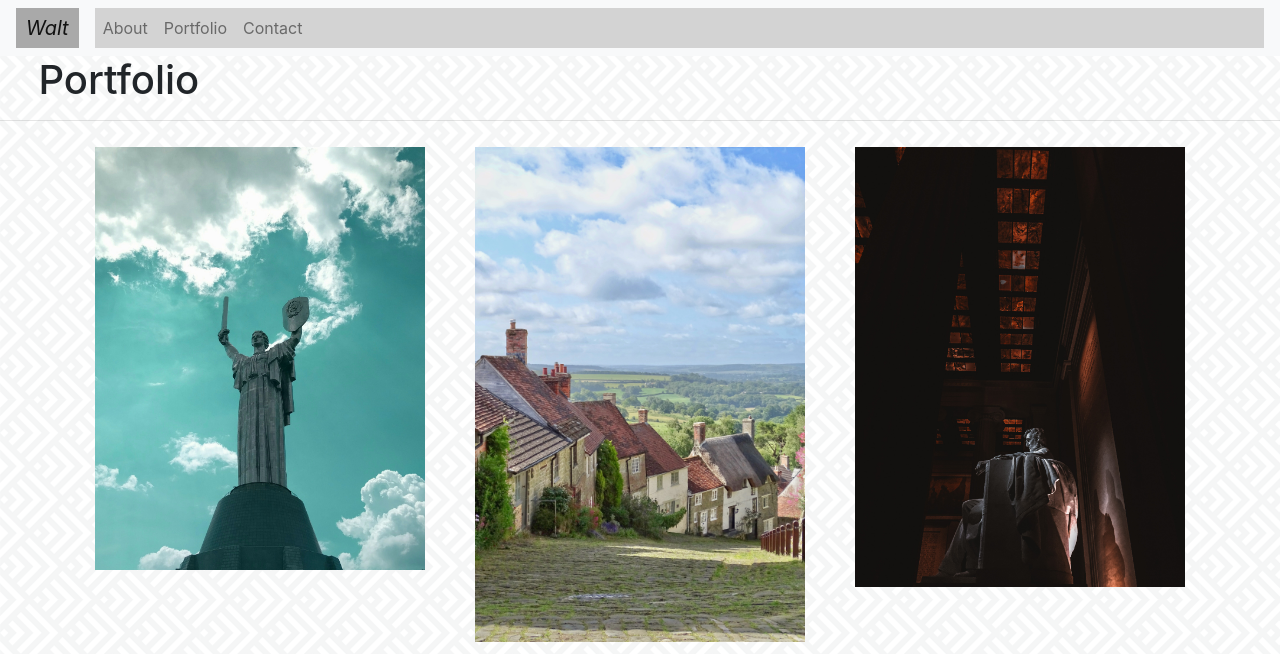
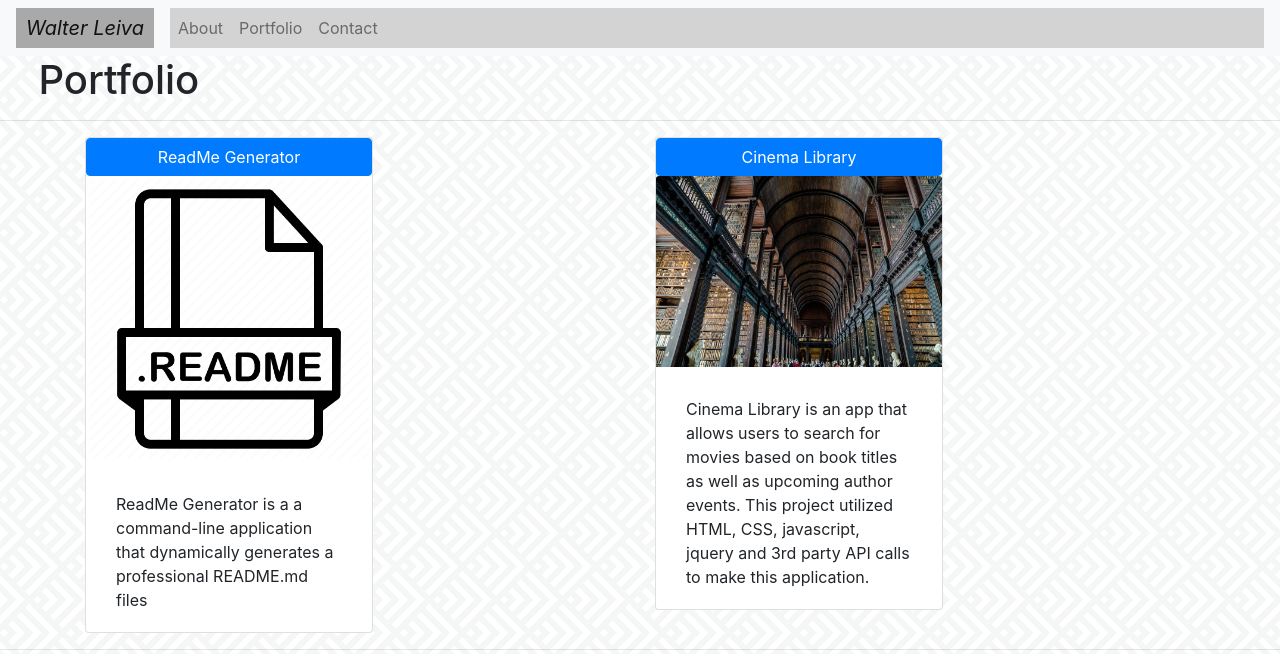
Before and after one commit to wleivax/HW2, a PHP site: page /portfolio.html in a window 1280 px wide. Shown: the top 654 px of the page. Run offline with PHP 8.4, Linux system fonts and the light colour scheme; grey boxes are pictures that could not be loaded.

Commit message:
portfolio update

```diff
--- a/portfolio.html
+++ b/portfolio.html
@@ -15,7 +15,7 @@
   <body>
 
     <nav class="navbar navbar-expand-lg navbar-light bg-light">
-        <name class="navbar-brand" href="./index.html">Walt</name>
+        <name class="navbar-brand" href="./index.html">Walter Leiva</name>
         <button class="navbar-toggler" type="button" data-toggle="collapse" data-target="#navbarNav" aria-controls="navbarNav" aria-expanded="false" aria-label="Toggle navigation">
           <span class="navbar-toggler-icon"></span>
         </button>
@@ -40,48 +40,32 @@
     <hr>
 
     <section>
-
       <div class="container">
         <div class="row">
           <div class="col-sm">
-            <img src="./Assets/Images/portfolio/andrii-leonov-Lx_O-PV2Afk-unsplash.jpg" class="img-fluid" alt="Responsive image">
+            <div class="card" style="width: 18rem;">
+              <a class="btn btn-primary" href="https://github.com/wleivax/readMeGenerator" role="button">ReadMe Generator</a>
+              <img src="./Assets/Images/README-512.png" class="card-img-top" alt="...">
+              <div class="card-body">
+                <p class="card-text">ReadMe Generator is a a command-line application that dynamically generates a professional README.md files</p>
+              </div>
+            </div>
           </div>
           <div class="col-sm">
-            <img src="./Assets/Images/portfolio/belinda-fewings-ZWfjze8Fmng-unsplash.jpg" class="img-fluid" alt="Responsive image">
-          </div>
-          <div class="col-sm">
-            <img src="Assets/Images/portfolio/nice-m-nshuti-8w0rS-fHstw-unsplash.jpg" class="img-fluid" alt="Responsive image">
+            <div class="card" style="width: 18rem;">
+              <a class="btn btn-primary" href="https://github.com/wleivax/group_project1" role="button">Cinema Library</a>
+              <img src="./Assets/Images/library-2507902_1920.jpg" class="card-img-top" alt="...">
+              <div class="card-body">
+                <p class="card-text">Cinema Library is an app that allows users to search for movies based on book titles as well as upcoming author events. This project utilized HTML, CSS, javascript, jquery and 3rd party API calls to make this application.</p>
+              </div>
+            </div>
           </div>
         </div>
       </div>
-
-      <div class="container">
-        <div class="row">
-          <div class="col-sm">
-            <img src="./Assets/Images/portfolio/federico-di-dio-photography-Q4g0Q-eVVEg-unsplash.jpg" class="img-fluid" alt="Responsive image">
-          </div>
-          <div class="col-sm">
-            <img src="./Assets/Images/portfolio/javad-esmaeili-vcWSQ6h_FAg-unsplash.jpg" class="img-fluid" alt="Responsive image">
-          </div>
-          <div class="col-sm">
-            <img src="./Assets/Images/portfolio/egor-myznik-o5ssbqLPd9Q-unsplash.jpg" class="img-fluid" alt="Responsive image">
-          </div>
-        </div>
-      </div>
-
-      <hr>
-
-     <div class="container">
-      <div class="col-sm">
-       <p2>Lorem ipsum dolor sit amet consectetur adipisicing elit. Quia facilis repellat culpa ratione nisi incidunt fuga explicabo, rem modi quidem tempore fugiat ut delectus laudantium qui nulla. Lorem ipsum dolor, sit amet consectetur adipisicing elit. Modi illo earum eos ipsum illum tenetur nostrum animi amet eveniet temporibus, ullam consectetur assumenda atque, id et accusamus reiciendis facere quod?</p2>
-      </div>
-     </div>
-    </section>
-
     <hr>
 
     <footer>
-      Est.2020 By Walt Leiva <a class="btn btn-primary" href="https://www.linkedin.com/in/walter-leiva-b7a638b5/" role="button">LinkedIn</a>
+      Est.2020 By Walter Leiva <a class="btn btn-primary" href="https://www.linkedin.com/in/walter-leiva-b7a638b5/" role="button">LinkedIn</a>
 
     </footer>
 
--- a/style.css
+++ b/style.css
@@ -21,7 +21,7 @@ h1{
 
 
 article{
-    float: left;
+    /* float: left; */
     margin: 3%;
     background-color:lightgrey;
 }
@@ -36,7 +36,7 @@ p2{
     text-align: justify;
 }
 
-img{
+#aboutImg{
     padding-right: 10px;
     padding-left: 10px;
     padding-top: 10px;
@@ -55,5 +55,22 @@ footer{
     width: 100%;
     padding-left: 3%;
     padding-bottom: 2%
-    position: relative;
+
 }
+
+#profilePic {
+    width: 15ch;
+    height: 21ch;
+}
+
+.mt-0{
+    padding-left: 1ch;
+}
+
+.media{
+    padding: 5ch;
+}
+
+.accordion-flush{
+
+}
```
Also changed, not shown: index.html (+19 -33 lines), Assets/Images/README-512.png (added), Assets/Images/istockphoto-900771894-170667a.jpg (added), Assets/Images/library-2507902_1920.jpg (added), Assets/Images/portfolio/andrii-leonov-Lx_O-PV2Afk-unsplash.jpg (deleted), Assets/Images/portfolio/belinda-fewings-ZWfjze8Fmng-unsplash.jpg (deleted), Assets/Images/portfolio/egor-myznik-o5ssbqLPd9Q-unsplash.jpg (deleted), Assets/Images/portfolio/nice-m-nshuti-8w0rS-fHstw-unsplash.jpg (deleted), Assets/Images/portfolio/tony-sebastian-3I2vdw698cs-unsplash.jpg (deleted), README.md, 5 other files.
